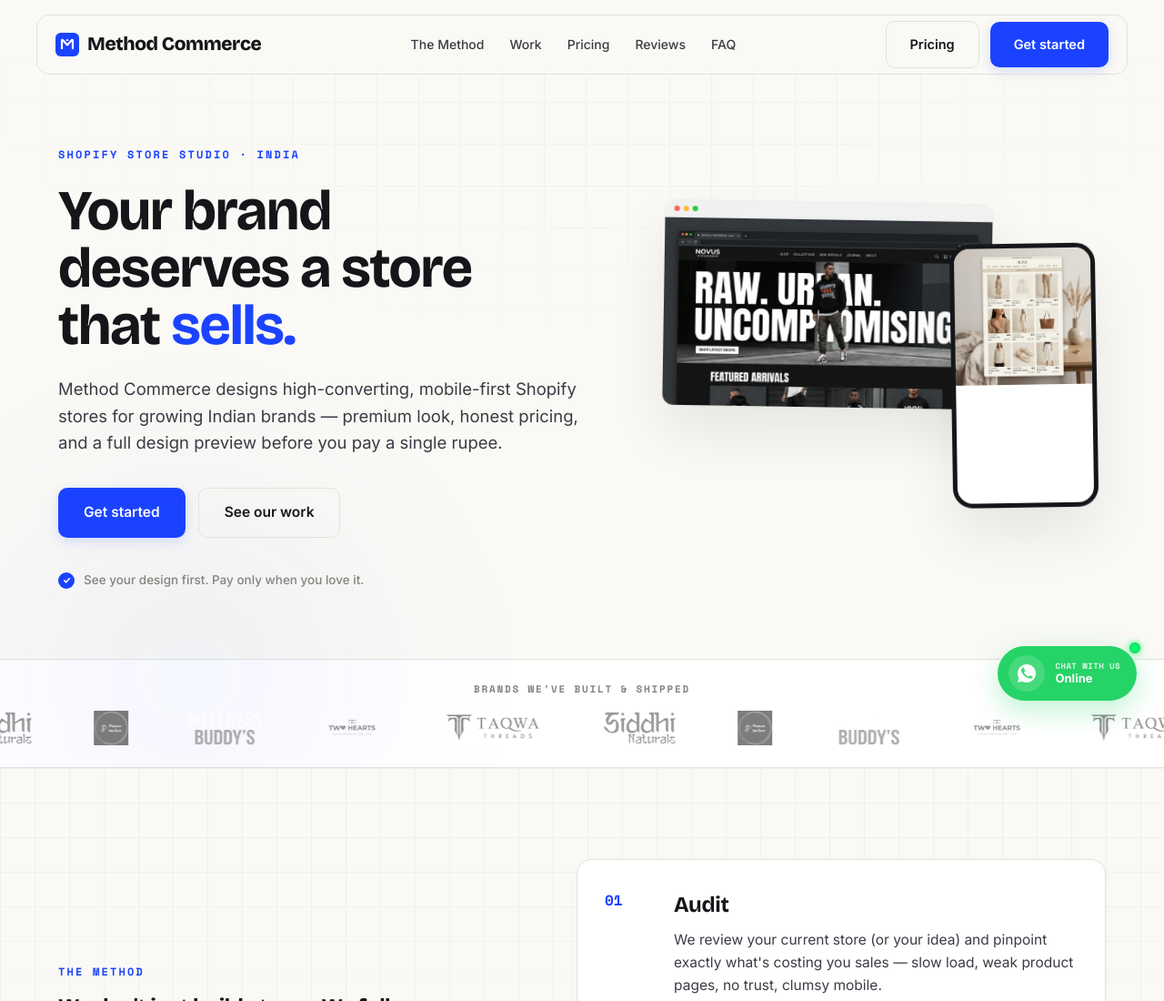
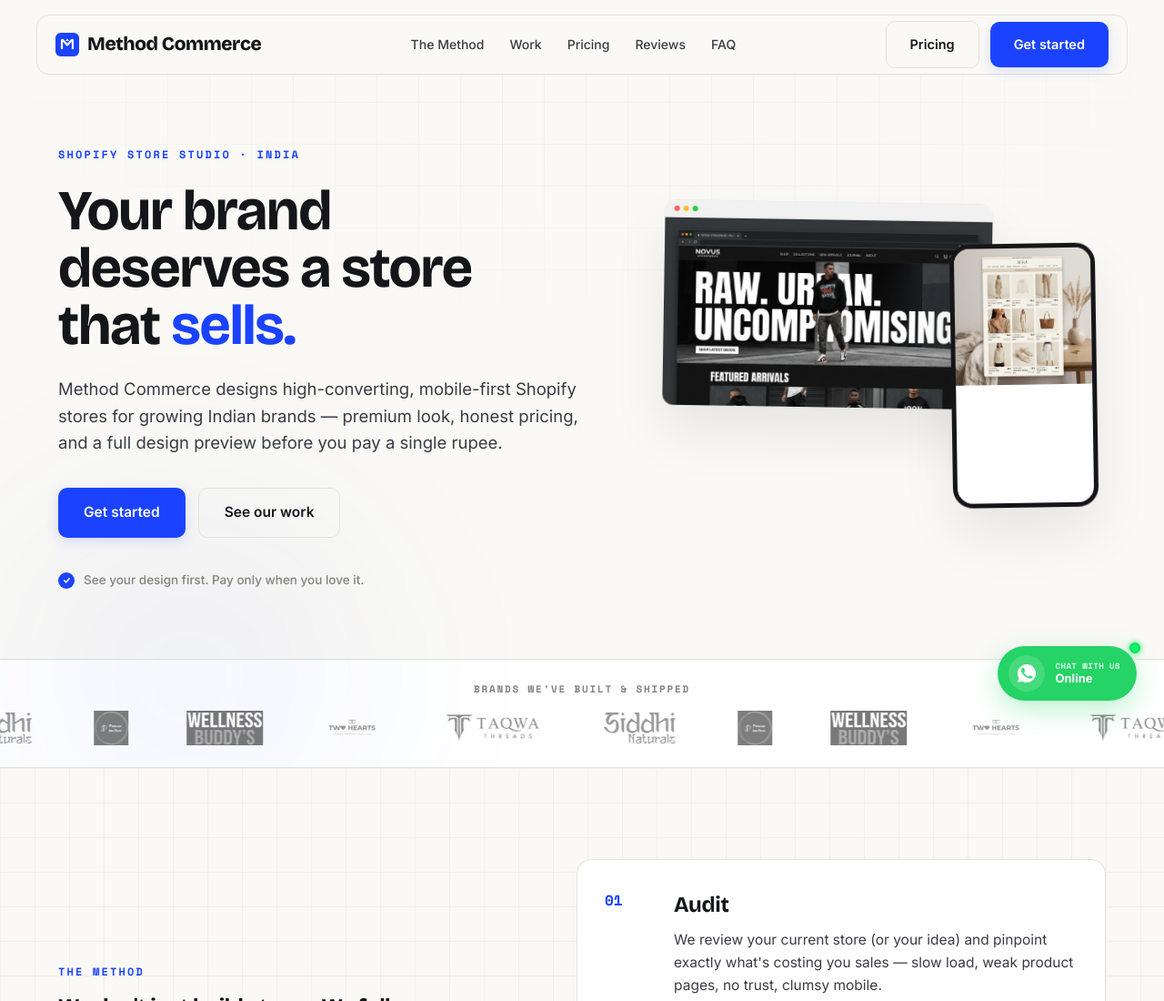
Before and after one commit to rustic241-sudo/method, a plain HTML site: page index.html in a window 1280 px wide. Shown: the top 1100 px of the page at 91% size. Drawn offline with nearby package versions, Linux system fonts and the light colour scheme.

Commit message:
Add files via upload

```diff
--- a/index.html
+++ b/index.html
@@ -1511,19 +1511,19 @@
     <img src="assets/logo_taqwa.jpg" alt="Taqwa Threads">
     <img src="assets/logo_siddhi.png" alt="Siddhi Naturals">
     <img src="assets/logo_poonam.jpg" alt="Poonam Jewellers">
-    <img src="assets/logo_wellness.png" alt="Wellness Buddy's">
+    <img src="assets/logo_wellness.jpg" alt="Wellness Buddy's">
     <img src="assets/logo_twohearts.png" alt="Two Hearts">
     <!-- Repeat to loop seamlessly -->
     <img src="assets/logo_taqwa.jpg" alt="Taqwa Threads">
     <img src="assets/logo_siddhi.png" alt="Siddhi Naturals">
     <img src="assets/logo_poonam.jpg" alt="Poonam Jewellers">
-    <img src="assets/logo_wellness.png" alt="Wellness Buddy's">
+    <img src="assets/logo_wellness.jpg" alt="Wellness Buddy's">
     <img src="assets/logo_twohearts.png" alt="Two Hearts">
     <!-- Triplicate for wide viewports -->
     <img src="assets/logo_taqwa.jpg" alt="Taqwa Threads">
     <img src="assets/logo_siddhi.png" alt="Siddhi Naturals">
     <img src="assets/logo_poonam.jpg" alt="Poonam Jewellers">
-    <img src="assets/logo_wellness.png" alt="Wellness Buddy's">
+    <img src="assets/logo_wellness.jpg" alt="Wellness Buddy's">
     <img src="assets/logo_twohearts.png" alt="Two Hearts">
   </div>
 </section>
@@ -2071,7 +2071,7 @@
 </div>
 
 <!-- FLOATING QUICK CHAT WHATSAPP WIDGET -->
-<a href="https://wa.me/919999999999?text=Hi%20Method%20Commerce!%20I%27d%20like%20to%20know%20more%20about%20your%20Shopify%20store%20designs." class="wa-widget" target="_blank" aria-label="Chat on WhatsApp">
+<a href="https://wa.me/918830435011?text=Hi%20Method%20Commerce!%20I%27d%20like%20to%20know%20more%20about%20your%20Shopify%20store%20designs." class="wa-widget" target="_blank" aria-label="Chat on WhatsApp">
   <div class="wa-widget-icon">
     <svg viewBox="0 0 24 24" width="24" height="24" fill="#FFF"><path d="M12.031 2C6.496 2 2 6.502 2 12.043c0 1.83.493 3.618 1.429 5.187L2 22l4.916-1.29a9.98 9.98 0 005.111 1.383c5.534 0 10.03-4.502 10.03-10.044C22.062 6.502 17.566 2 12.031 2zm6.347 14.195c-.276.776-1.396 1.41-1.976 1.504-.58.093-1.302.166-3.805-.838-3.197-1.3-5.228-4.551-5.388-4.762-.16-.211-1.282-1.704-1.282-3.253 0-1.55.807-2.312 1.096-2.616.29-.304.637-.38.85-.38.212 0 .424.004.61.012.196.008.463-.075.722.56.275.67.939 2.298 1.022 2.467.082.169.137.366.023.59-.114.225-.172.366-.343.564-.171.197-.36.438-.515.587-.172.166-.353.347-.152.69.201.343.896 1.478 1.92 2.392 1.314 1.173 2.424 1.536 2.766 1.696.342.16.543.118.697-.059.155-.178.665-.776.844-1.04.18-.263.359-.22.607-.128.247.094 1.571.741 1.84.876.269.135.448.203.515.317.067.114.067.662-.209 1.438z"/></svg>
   </div>
@@ -2238,7 +2238,7 @@
     }
 
     // Form Submission -> Success state -> WhatsApp Redirect
-    const WA_NUMBER = '919999999999'; // Country code (91) + WhatsApp number
+    const WA_NUMBER = '918830435011'; // Country code (91) + WhatsApp number
     const form = document.getElementById('auditForm');
     const successState = document.getElementById('successState');
 
```
Also changed, not shown: onboarding.html (+1 -1 lines).
